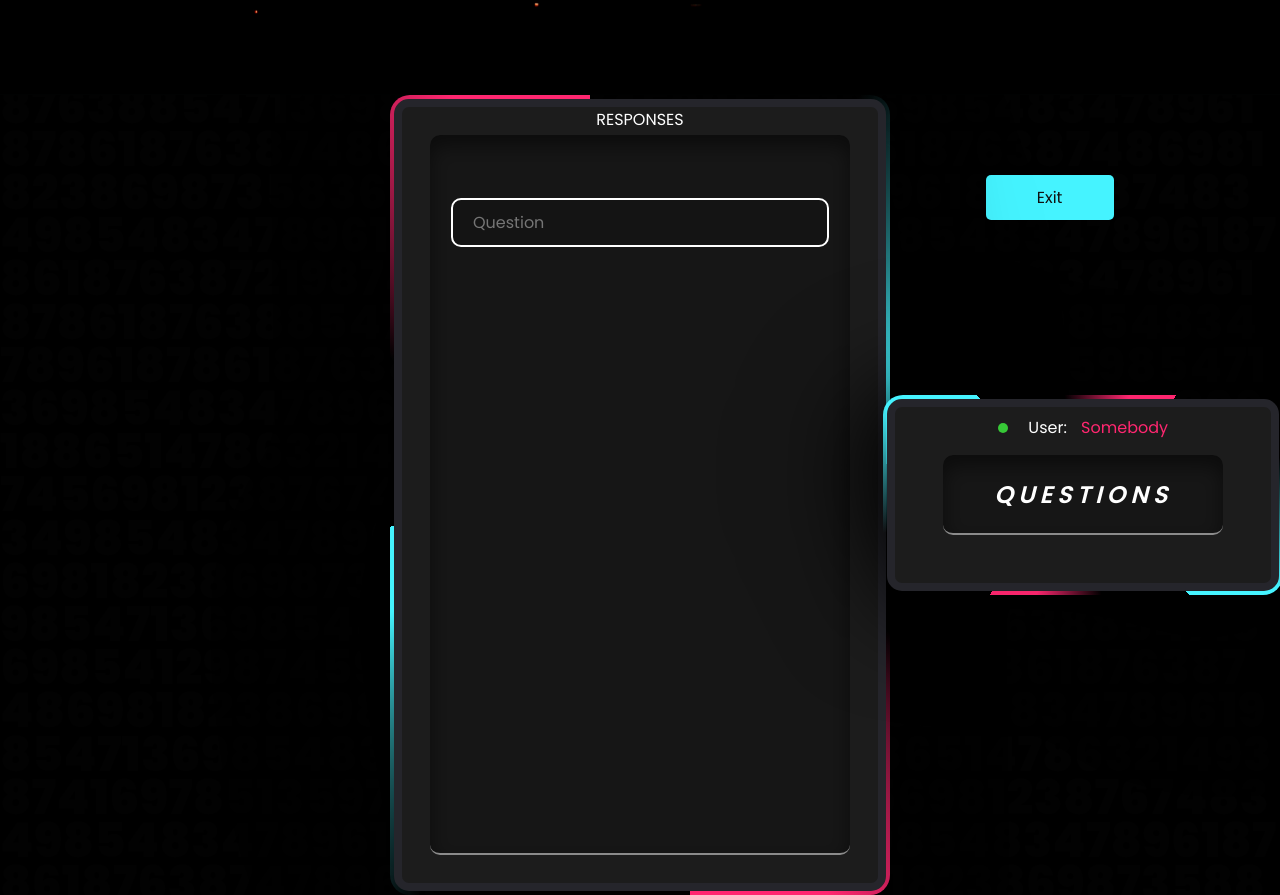
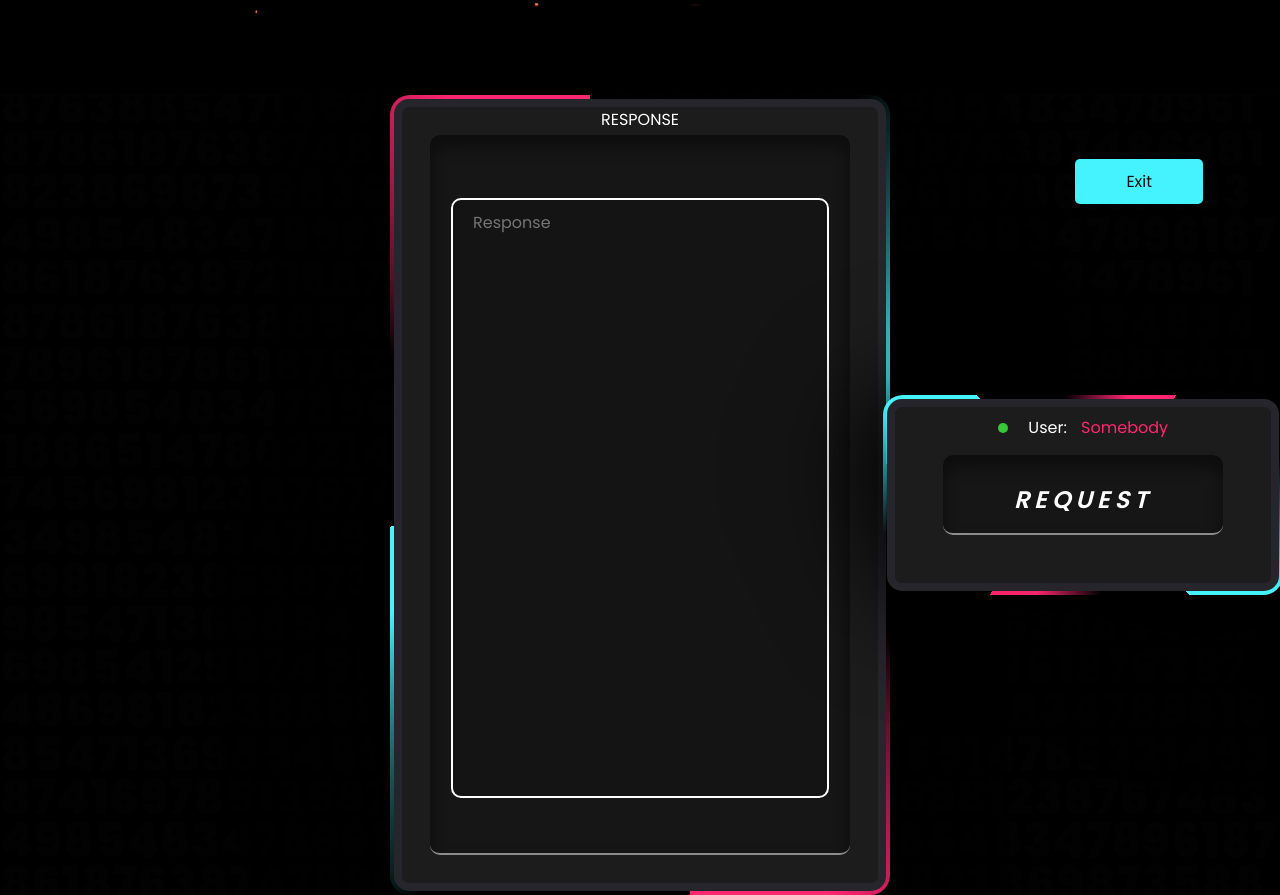
Before and after one commit to VladPashkovsky/comments, a React (Vite) app: page / in a window 1280 px wide. Shown: the part 705-1600 px from the top of the page. Built offline with nearby package versions, Linux system fonts and the light colour scheme; a web font is replaced by a local one.

Commit message:
components/background_questionform_tasks_style_changed

```diff
--- a/src/components/Background/style.module.css
+++ b/src/components/Background/style.module.css
@@ -51,8 +51,8 @@ section {
 
 .exit_button {
     position: absolute;
-    top: 10vh;
-    right: 13vw;
+    top: 8vh;
+    right: 6vw;
     width: 10vw;
     color: #111;
     padding: 10px 20px;
--- a/src/components/QuestionForm/index.tsx
+++ b/src/components/QuestionForm/index.tsx
@@ -1,6 +1,16 @@
 import styles from './style.module.css'
+import {useRef, useState} from 'react'
 
 const QuestionForm = () => {
+  const [height, setHeight] = useState('100px');
+  const textareaRef = useRef<HTMLTextAreaElement>(null);
+
+  const handleInput = () => {
+    if (textareaRef.current) {
+      setHeight(`${textareaRef.current.scrollHeight}px`);
+    }
+  }
+
   return (
     <div className={styles.box}>
       <div className={styles.user}>
@@ -9,9 +19,10 @@ const QuestionForm = () => {
       </div>
       <div className={styles.login}>
         <form className={styles.loginBx}>
-          <h2><i>Questions</i></h2>
+          <h2><i>Request</i></h2>
           <div className={styles.inptBtn}>
-            <input type="text" placeholder="Question" />
+            <textarea
+              className={styles.textarea} placeholder="Question" />
             <button>ADD</button>
           </div>
         </form>
--- a/src/components/QuestionForm/style.module.css
+++ b/src/components/QuestionForm/style.module.css
@@ -111,10 +111,10 @@ body {
     align-items: center;
     flex-direction: column;
     border-radius: 10px;
-    background: rgba(0,0,0,0.2);
+    background: rgba(0, 0, 0, 0.2);
     z-index: 100;
-    box-shadow: inset 0 10px 20px rgba(0,0,0,0.5);
-    border-bottom: 2px solid rgba(255,255,255,0.5);
+    box-shadow: inset 0 10px 20px rgba(0, 0, 0, 0.5);
+    border-bottom: 2px solid rgba(255, 255, 255, 0.5);
     transition: 0.5s;
     color: white;
     overflow: hidden;
@@ -148,7 +148,8 @@ body {
 }
 
 .loginBx h2 i {
-
+    position: relative;
+    top: 48vh;
 }
 
 .inptBtn {
@@ -157,17 +158,63 @@ body {
     gap: 7px;
 }
 
-.loginBx input {
+.inptBtn textarea {
     width: 100%;
     padding: 10px 20px;
     outline: none;
     border: none;
     font-size: 1em;
     color: white;
-    background: rgba(0,0,0,0.1);
+    background: rgba(0, 0, 0, 0.1);
+    border: 2px solid #ffffff;
+    border-radius: 10px;
+    resize: none;
+    overflow: auto;
+}
+
+.textarea {
+    width: 100%;
+    height: 53vh;
+    margin-top: 48vh;
+    /*padding: 110px 20px;*/
+    outline: none;
+    border: none;
+    font-size: 1em;
+    color: white;
+    background: rgba(0, 0, 0, 0.1);
     border: 2px solid #ffffff;
     border-radius: 10px;
 }
+
+
+/*.loginBx input {*/
+/*    width: 100%;*/
+/*    padding: 10px 20px;*/
+/*    outline: none;*/
+/*    border: none;*/
+/*    font-size: 1em;*/
+/*    color: white;*/
+/*    background: rgba(0,0,0,0.1);*/
+/*    border: 2px solid #ffffff;*/
+/*    border-radius: 10px;*/
+/*}*/
+
+.inputStyle {
+    padding: 10px 20px;
+    outline: none;
+    border: none;
+    font-size: 1em;
+    color: white;
+    background: rgba(0, 0, 0, 0.1);
+    border: 2px solid #ffffff;
+    border-radius: 10px;
+    height: auto; /* высота автоматически подстраивается под содержимое */
+    overflow: hidden; /* скрываем содержимое, которое выходит за пределы */
+    transition: height 0.3s ease-in-out; /* плавное изменение высоты */
+    resize: vertical; /* разрешаем изменение высоты */
+    max-height: 200px; /* максимальная высота */
+}
+
 
 /*.loginBx input[type="submit"] {*/
 /*    background: #45f3ff;*/
@@ -178,6 +225,11 @@ body {
 /*}*/
 
 .loginBx button {
+    position: relative;
+    height: 15vh;
+    margin-top: 48vh;
+    margin-left: 9px;
+
     width: 18%;
     color: #111;
     padding: 10px 20px;
--- a/src/components/Tasks/index.tsx
+++ b/src/components/Tasks/index.tsx
@@ -5,7 +5,7 @@ const Tasks = () => {
     <div className={styles.box}>
       <div className={styles.user}>
         {/*<span className={styles.online}></span>*/}
-        <span className={styles.user_info}>RESPONSES
+        <span className={styles.user_info}>RESPONSE
           {/*<span className={styles.user_item}>Somebody</span> */}
         </span>
       </div>
@@ -13,7 +13,8 @@ const Tasks = () => {
         <form className={styles.loginBx}>
           {/*<h2><i>TASKS</i></h2>*/}
           <div className={styles.inptBtn}>
-            <input type="text" placeholder="Question" />
+            {/*<input type="text" placeholder="Response" />*/}
+            <textarea placeholder="Response" />
             {/*<button>ADD</button>*/}
           </div>
         </form>
--- a/src/components/Tasks/style.module.css
+++ b/src/components/Tasks/style.module.css
@@ -169,8 +169,9 @@ body {
     gap: 5px;
 }
 
-.loginBx input {
+.loginBx textarea {
     width: 100%;
+    height: 75vh;
     padding: 10px 20px;
     outline: none;
     border: none;
@@ -179,7 +180,21 @@ body {
     background: rgba(0,0,0,0.1);
     border: 2px solid #ffffff;
     border-radius: 10px;
+    resize: none;
+    overflow: auto;
 }
+
+/*.loginBx input {*/
+/*    width: 100%;*/
+/*    padding: 10px 20px;*/
+/*    outline: none;*/
+/*    border: none;*/
+/*    font-size: 1em;*/
+/*    color: white;*/
+/*    background: rgba(0,0,0,0.1);*/
+/*    border: 2px solid #ffffff;*/
+/*    border-radius: 10px;*/
+/*}*/
 
 /*.loginBx input[type="submit"] {*/
 /*    background: #45f3ff;*/
```
